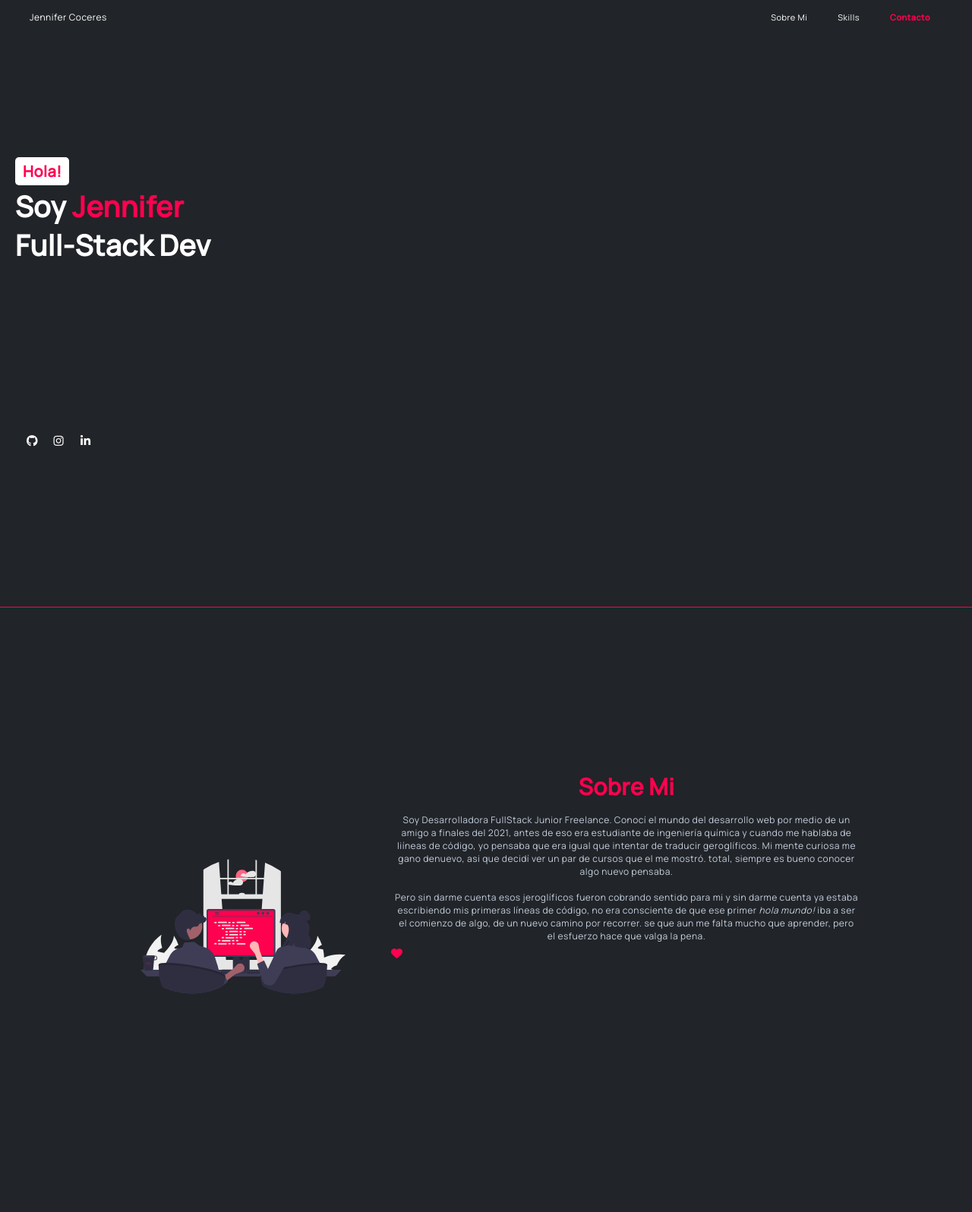
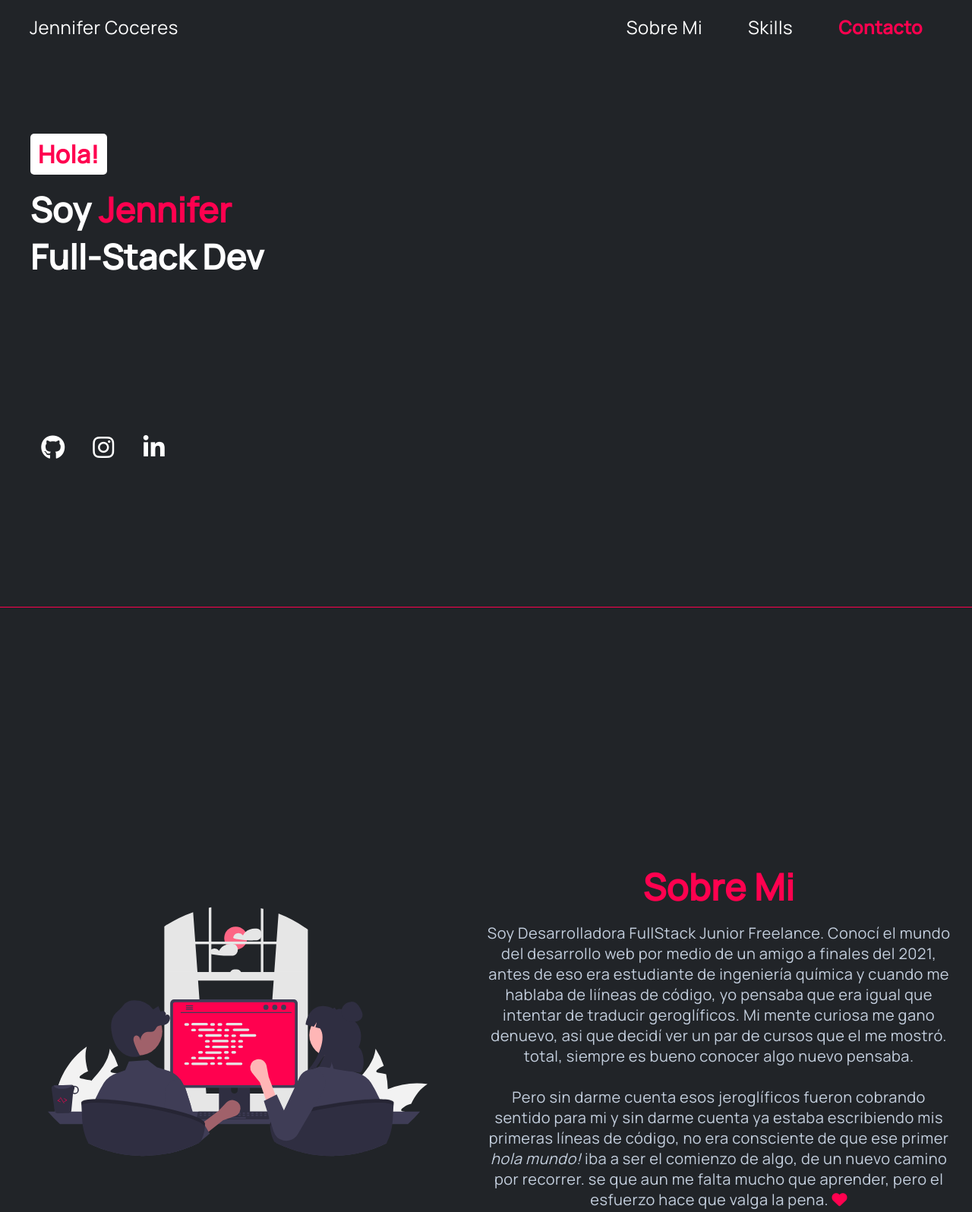
Before and after one commit to jCoceres/personal-portfolio, a plain HTML site: page index.html in a window 1280 px wide. Shown: the top 1596 px of the page at 76% size. Drawn offline with Linux system fonts and the light colour scheme.

Commit message:
cambios medidas

```diff
--- a/assets/style.css
+++ b/assets/style.css
@@ -15,7 +15,7 @@ html {
     width: 100%;
 }
  .header {
-    padding: 0.5rem 3rem;
+    padding: 1rem 3rem;
     justify-content: center;
     font-weight: 400;
     position: absolute;
@@ -28,7 +28,7 @@ html {
     padding: 0.5rem;
 }
 nav > div > p {
-    font-size: 1.2rem;
+    font-size: 2.4rem;
     box-sizing: border-box;
     min-width: max-content;
     letter-spacing: 0.5px;
@@ -42,7 +42,7 @@ nav > div > p {
 .nav-item {
     font-size: 1.2rem;
     list-style: none;
-    padding: 0 2rem;
+    padding: 0 3rem;
 }
 .nav-item:active {
     transform: scale(0.9);
@@ -51,7 +51,7 @@ nav > div > p {
     text-decoration: none;
     display: inline-block;
     letter-spacing: 0.5px;
-    font-size: 1.1rem;
+    font-size: 2.4rem;
     color: white;
     position: relative;
 }
@@ -65,18 +65,18 @@ nav > div > p {
 }
 
 .active:hover {
-    color: #f0346c;
+    color: #ee608b;
 }
-.nav-item>a::before {
+.nav-item > a::before {
     content: "";
-    height: 1.2px;
+    height: 2px;
     width: 0%;
     background: #ff014f;
     position: absolute;
     bottom: -2px;
     transition: 0.3s ease-out;
 }
-.nav-item>a:hover::before {
+.nav-item > a:hover::before {
     width: 100%;
 }
 .main-banner {
@@ -92,7 +92,7 @@ nav > div > p {
     display: flex;
     flex-direction: column;
     justify-content: space-evenly;
-    font-size: 2.5rem;
+    font-size: 3rem;
     font-weight: bold;
 }
 .home__title::after{
@@ -108,8 +108,8 @@ nav > div > p {
  .banner_content {
     color: #ff014f;
     background-color: white;
-    font-size: 2rem;
-    margin: 0.5rem 2rem;
+    font-size: 3.2rem;
+    margin: 4rem;
     display: inline;
     margin-top: auto;
     border-radius: 0.5rem;
@@ -119,32 +119,31 @@ nav > div > p {
     color: #ff014f;
 }
  .home__title h1 {
-    margin: 0.5rem 2rem;
+    margin: 2rem 4rem;
 }
 .home__social {
     display: flex;
     align-items: flex-end;
 }
 .home__social-icon img{
-    width: 50px;
-    height: 50px;
+    width: 60px;
+    height: 60px;
 }
 
- .home__social ul {
-    margin-left: 2rem;
+.home__social ul {
+    margin-left: 4rem;
 }
 .home__social ul li {
     display: inline-block;
     margin: 0 0.5rem;
-    width: 20px;
-    height: 20px;
+    width: 50px;
+    height: 50px;
     text-align: center;
 }
 .home__social ul li a {
-    padding: 0 10px;
     color:white;
     line-height: 20px;
-    font-size: 15px;
+    font-size: 32px;
 }
 .send__container {
     width: 100%;
@@ -158,7 +157,7 @@ nav > div > p {
     position: relative;
     min-height: 100vh;
     min-width: ;
-    justify-content: center;
+    justify-content: space-evenly;
     display: flex;
     flex-wrap: wrap;
 }
@@ -174,21 +173,20 @@ nav > div > p {
 
 .image-prog {
     padding: 50px;
-    width: 370px;
+    width: 600px;
 }
 .send__content {
     font-size: 1.5rem;
     width: 50%;
     min-width: 300px;
-    padding: 120px 10px ;
+    padding: 240px 10px ;
     color: #c4cfde;
 }
 .send__skills {
     max-width: 300px;
-    font-size: 1.5rem;
 }
 .send__content h2 {
-    font-size: 30px;
+    font-size: 4.8rem;
     font-weight: 700;
     margin: 1.5rem 0;
     color: #ff014f;
@@ -202,34 +200,34 @@ nav > div > p {
     margin: 32px;
     padding: 12px;
 }
-.send__contacto-1 h2, p {
+.send__contacto-1 > h2, p {
     text-align: center;
-    font-size: 1.2rem;
+    font-size: 2rem;
     margin:4px
 }
 .send__contacto-1 h2 {
-    font-size: 2.4rem;
+    font-size: 3.6rem;
     margin: 12px;
 
 }
 .section__subtitle {
-    margin:16px;
+    margin: 32px;
     margin-top: 32px;
     box-sizing: border-box;
     padding: 15px;
     display: block;
     border: 2px solid #ff014f;
-    border-radius: 10px;
+    border-radius: 18px;
     text-align: center;
 }
 .tarj-cont {
-    margin: 15px;
+    margin: 36px;
     letter-spacing: 1px;
     background-color:#ff014f;
     cursor: pointer;
     transition: ease-out 0.5s;
     border: 2px solid #ff014f;
-    border-radius: 10px;
+    border-radius: 18px;
     box-shadow: inset 0 0 0 0 rgba(0, 0, 0, 0.15);;
 }
 .tarj-cont:hover {
@@ -245,7 +243,7 @@ nav > div > p {
     display: flex;
     justify-content: space-between;
     text-align: center;
-    padding: 12px;
+    padding: 16px;
 }
 .tarj-cont a p{
     color: white;
@@ -257,7 +255,8 @@ nav > div > p {
 }
 
 .social {
-    padding: 48px;
+    margin-top: 135px;
     text-align: center;
     display: block;
+    font-size: 1.6rem;
 }
--- a/index.html
+++ b/index.html
@@ -55,7 +55,7 @@
                 <h2>Sobre Mi</h2>
                 <p>Soy Desarrolladora FullStack Junior Freelance. Conocí el mundo del desarrollo web por medio de un amigo a finales del 2021, antes de eso era estudiante de ingeniería química y cuando me hablaba de liíneas de código, yo pensaba que era igual que intentar de traducir geroglíficos. Mi mente curiosa me gano denuevo, asi que decidí ver un par de cursos que el me mostró. total, siempre es bueno conocer algo nuevo pensaba. <br><br>
                 Pero sin darme cuenta esos jeroglíficos fueron cobrando sentido para mi y sin darme cuenta ya estaba escribiendo mis primeras líneas de código, no era consciente de que ese primer <i>hola mundo! </i> iba a ser el comienzo de algo, de un nuevo camino por recorrer. se que aun me falta mucho que aprender, pero el esfuerzo hace que valga la pena.
-                </p><i class="fa-solid fa-heart" style="color: #ff014f;"></i>
+                <i class="fa-solid fa-heart" style="color: #ff014f;"></i></p>
             </div>
 
 
```
